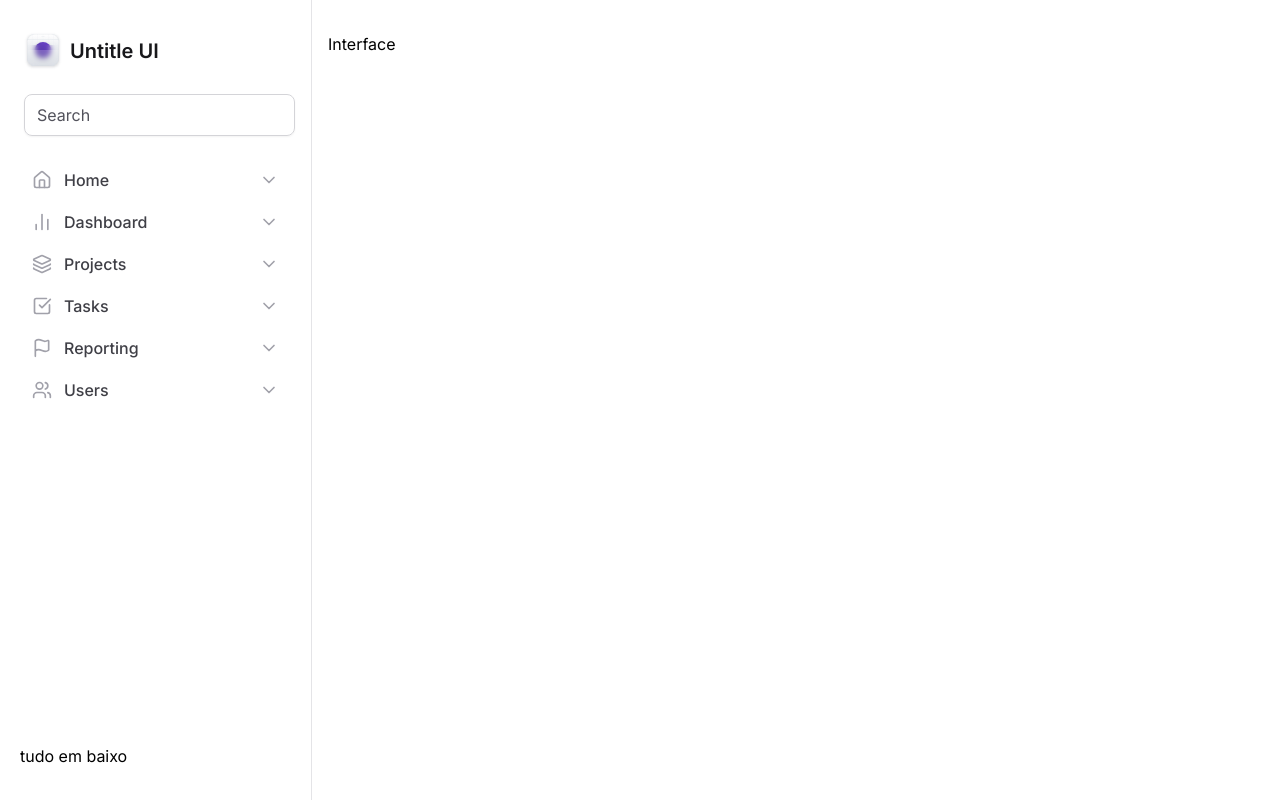
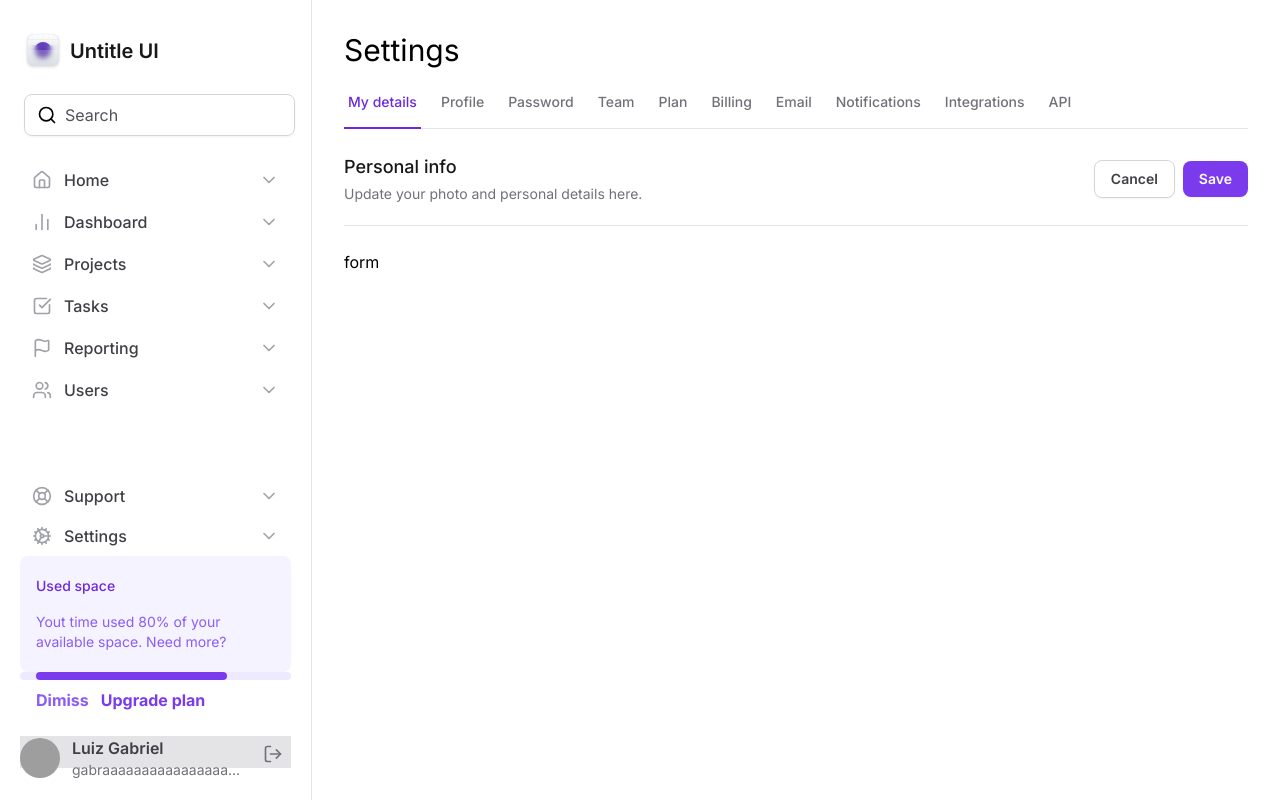
Before and after one commit to luizgabrielnaoseioq/Tailwind-Next, a Next.js app: page / in a window 1280 px wide. Built offline with nearby package versions, Linux system fonts and the light colour scheme; grey boxes are pictures that could not be loaded.

Commit message:
:sparkles: (Cabeçalho crido e Sidebar finalizada) Cabeçalho criado conforme o curso e estilizado
Cabeçalho e sidebar criadas conforme o curso e estilizadas.

```diff
--- a/package.json
+++ b/package.json
@@ -9,6 +9,9 @@
     "lint": "next lint"
   },
   "dependencies": {
+    "@radix-ui/react-tabs": "^1.1.13",
+    "@radix-ui/themes": "^3.2.1",
+    "framer-motion": "^12.23.12",
     "lucide-react": "^0.543.0",
     "next": "14.2.32",
     "react": "^18",
--- /dev/null
+++ b/src/app/components/Input.tsx
@@ -0,0 +1,31 @@
+"use client"
+
+import { ComponentProps } from 'react'
+
+type InputPrefixProps = ComponentProps<'div'>
+
+export function Prefix(props: InputPrefixProps) {
+  return <div {...props} />
+}
+
+type InputControlProps = ComponentProps<'input'>
+
+export function Control(props: InputControlProps) {
+  return (
+    <input
+      className="flex-1 border-0 bg-transparent p-0 text-zinc-900 placeholder-zinc-600"
+      {...props}
+    />
+  )
+}
+
+type InputRootProps = ComponentProps<'div'>
+
+export function Root(props: InputRootProps) {
+  return (
+    <div
+      className="mx-1 flex w-full items-center gap-2 rounded-lg border border-zinc-300 px-3 py-2 shadow-sm"
+      {...props}
+    />
+  )
+}
--- /dev/null
+++ b/src/app/components/SettingsTabs/TabItem.tsx
@@ -0,0 +1,25 @@
+'use client'
+
+import * as Tabs from '@radix-ui/react-tabs'
+import {motion} from 'framer-motion'
+
+export interface TabItemProps {
+  value: string
+  title: string
+  isSelected?: boolean
+}
+
+export function TabItem({ value, title, isSelected = false }: TabItemProps) {
+  return (
+    <Tabs.Trigger
+      value={value}
+      className="relative px-1 pb-4 text-sm font-medium text-zinc-500 hover:text-violet-700 data-[state=active]:text-violet-700"
+    >
+      <span>{title}</span>
+
+      {isSelected && (
+        <motion.div layoutId='activeTap' className="absolute -bottom-px left-0 right-0 h-0.5 bg-violet-700" />
+      )}
+    </Tabs.Trigger>
+  )
+}
--- /dev/null
+++ b/src/app/components/SettingsTabs/index.tsx
@@ -0,0 +1,54 @@
+'use client'
+
+import * as Tabs from '@radix-ui/react-tabs'
+import { TabItem } from './TabItem'
+import { useState } from 'react'
+
+export function SettingsTabs() {
+  const [currentTab, setCurrentTab] = useState('tab1')
+
+  return (
+    <Tabs.Root value={currentTab} onValueChange={setCurrentTab}>
+      <Tabs.List className="mt-6 flex w-full items-center gap-4 border-b border-zinc-200">
+        <TabItem
+          value="tab1"
+          title="My details"
+          isSelected={currentTab === 'tab1'}
+        />
+        <TabItem
+          value="tab2"
+          title="Profile"
+          isSelected={currentTab === 'tab2'}
+        />
+        <TabItem
+          value="tab3"
+          title="Password"
+          isSelected={currentTab === 'tab3'}
+        />
+        <TabItem value="tab4" title="Team" isSelected={currentTab === 'tab4'} />
+        <TabItem value="tab5" title="Plan" isSelected={currentTab === 'tab5'} />
+        <TabItem
+          value="tab6"
+          title="Billing"
+          isSelected={currentTab === 'tab6'}
+        />
+        <TabItem
+          value="tab7"
+          title="Email"
+          isSelected={currentTab === 'tab7'}
+        />
+        <TabItem
+          value="tab8"
+          title="Notifications"
+          isSelected={currentTab === 'tab8'}
+        />
+        <TabItem
+          value="tab9"
+          title="Integrations"
+          isSelected={currentTab === 'tab9'}
+        />
+        <TabItem value="tab10" title="API" isSelected={currentTab === 'tab10'} />
+      </Tabs.List>
+    </Tabs.Root>
+  )
+}
--- a/src/app/components/Sidebar/MainNavgation/index.tsx
+++ /dev/null
@@ -1,19 +0,0 @@
-"use client";
-
-import * as lucide from "lucide-react";
-import { NavItem } from "./NavItem";
-
-export function MainNavgation() {
-  return (
-    <>
-      <nav className="space-y-0.5">
-        <NavItem title="Home" icon={lucide.HomeIcon} />
-        <NavItem title="Dashboard" icon={lucide.ChartNoAxesColumn} />
-        <NavItem title="Projects" icon={lucide.Layers} />
-        <NavItem title="Tasks" icon={lucide.SquareCheckBig} />
-        <NavItem title="Reporting" icon={lucide.Flag} />
-        <NavItem title="Users" icon={lucide.Users} />
-      </nav>
-    </>
-  );
-}
--- /dev/null
+++ b/src/app/components/Sidebar/Profile.tsx
@@ -0,0 +1,26 @@
+"use client";
+
+import { LogOut } from "lucide-react";
+
+export function Profile() {
+  return (
+    <>
+      <div className="flex items-center gap-3">
+        <img
+          src="https://github.com/luizgabrielnaoseioq.png"
+          className="w-10 h-10 rounded-full"
+        />
+
+        <div className="truncate flex flex-col">
+          <span className="text=sm font-semibold text-zinc-700">
+            Luiz Gabriel
+          </span>
+          <span className="text-sm truncate text-zinc-500">gabraaaaaaaaaaaaaaaaaaaaaaaaaaaaaaaaaaielon6689@gmail.com</span>
+        </div>
+        <button className="ml-auto mb-auto p-2 hover:bg-violet-300 rounded">
+          <LogOut className="w-5 h-5 text-zinc-500" />
+        </button>
+      </div>
+    </>
+  );
+}
--- /dev/null
+++ b/src/app/components/Sidebar/UsedSpaceWidget.tsx
@@ -0,0 +1,41 @@
+import { LifeBuoy, Cog } from "lucide-react";
+import { NavItem } from "./NavItem";
+
+export function UsedSpaceWidgeth() {
+  return (
+    <div className="mt-auto">
+      <nav>
+        <NavItem title="Support" icon={LifeBuoy} />
+        <NavItem title="Settings" icon={Cog} />
+      </nav>
+
+      <div className="flex flex-col gap-4 rounded-lg bg-violet-50 px-4 py-5">
+        <span className="text-sm/5 font-medium text-violet-700">
+          Used space
+        </span>
+        <p className="text-sm/5 text-violet-500">
+          Yout time used 80% of your available space. Need more?
+        </p>
+      </div>
+
+      <div className="h-2 rounded-full bg-violet-100 px-4">
+        <div className="h-2 w-4/5 rounded-full bg-violet-600" />
+      </div>
+
+      <div className="space-x-3 mt-2 px-4">
+        <button
+          type="button"
+          className="text-violet-500 font-bold hover:text-violet-900"
+        >
+          Dimiss
+        </button>
+        <button
+          type="button"
+          className="text-violet-600 font-bold hover:text-violet-900"
+        >
+          Upgrade plan
+        </button>
+      </div>
+    </div>
+  );
+}
--- a/src/app/components/Sidebar/index.tsx
+++ b/src/app/components/Sidebar/index.tsx
@@ -1,20 +1,37 @@
-import { Search } from "lucide-react";
+"use client";
+
 import { Logo } from "./Logo";
-import { MainNavgation } from "./MainNavgation";
+import { NavItem } from "./NavItem";
+import * as lucide from "lucide-react";
+import { UsedSpaceWidgeth } from "./UsedSpaceWidget";
+import { Profile } from "./Profile";
+import * as Input from "../Input";
 
 export function Sidebar() {
   return (
     <aside className="flex flex-col gap-6 border-r border-zinc-200 px-5 py-8">
       <Logo />
-      <div className="mx-1 flex w-full items-center rounded-lg border border-zinc-300 px-3 py-2 shadow-sm">
-        <input
-          className=" flex-1 border-0 bg-transparent p-0 text-zinc-900 placeholder-zinc-600"
-          placeholder="Search"
-        />
+
+      <Input.Root>
+        <Input.Prefix>
+          <lucide.Search className="h-5 w-5 to-zinc-500" />
+        </Input.Prefix>
+        <Input.Control placeholder="Search" />
+      </Input.Root>
+      <nav className="space-y-0.5">
+        <NavItem title="Home" icon={lucide.HomeIcon} />
+        <NavItem title="Dashboard" icon={lucide.ChartNoAxesColumn} />
+        <NavItem title="Projects" icon={lucide.Layers} />
+        <NavItem title="Tasks" icon={lucide.SquareCheckBig} />
+        <NavItem title="Reporting" icon={lucide.Flag} />
+        <NavItem title="Users" icon={lucide.Users} />
+      </nav>
+
+      <UsedSpaceWidgeth />
+
+      <div className="h-px bg-zinc-200 pb-8">
+        <Profile />
       </div>
-
-      <MainNavgation />
-      <div className="mt-auto"><h1>tudo em baixo</h1></div>
     </aside>
   );
 }
--- a/src/app/layout.tsx
+++ b/src/app/layout.tsx
@@ -16,11 +16,11 @@ export default function RootLayout({
   children: React.ReactNode;
 }) {
   return (
-    <html lang="en">
+    <html lang="en" className="antialiased">
       <body className={inter.className}>
         <div className="grid min-h-screen grid-cols-[312px+1fr]">
           <Sidebar />
-          <main className="px-4 pb-12 pt-8">{children}</main>
+          <main className="px-8 pb-12 pt-8">{children}</main>
         </div>
       </body>
     </html>
--- a/src/app/page.tsx
+++ b/src/app/page.tsx
@@ -1,9 +1,42 @@
-import React from "react";
+"use client";
+import * as Tabs from "@radix-ui/themes";
+import { SettingsTabs } from "./components/SettingsTabs";
 
 export default function Home() {
   return (
-    <div>
-      <h1>Interface</h1>
-    </div>
+    <>
+      <h1 className="font-sm text-3xl">Settings</h1>
+      <SettingsTabs />
+
+      <div className="mt-6 flex flex-col">
+        <div className="flex items-center justify-between border-b border-zinc-200 pb-5">
+          <div className="space-y-1">
+            <h2 className="text-lg font-medium text-zinc-900">Personal info</h2>
+            <span className="text-sm text-zinc-500">
+              Update your photo and personal details here.
+            </span>
+          </div>
+          <div className="flex items-center gap-2">
+            <button
+              type="button"
+              className="rounded-lg border border-zinc-300 px-4 py-2 text-sm font-semibold text-zinc-700 shadow-sm hover:bg-zinc-50"
+            >
+              Cancel
+            </button>
+            <button
+              type="submit"
+              form="settings"
+              className="rounded-lg bg-violet-600 px-4 py-2 text-sm font-semibold text-white shadow-sm hover:bg-violet-700"
+            >
+              Save
+            </button>
+          </div>
+        </div>
+
+        <form id="settings" className="mt-6 flex w-full flex-col">
+          form
+        </form>
+      </div>
+    </>
   );
 }
```
Also changed, not shown: src/app/components/Sidebar/NavItem.tsx (renamed from src/app/components/Sidebar/MainNavgation/NavItem.tsx), 1 other file (tests, documents, lock files or other folders).
